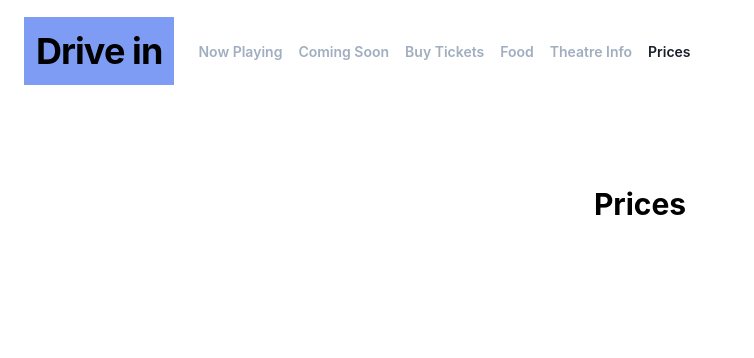
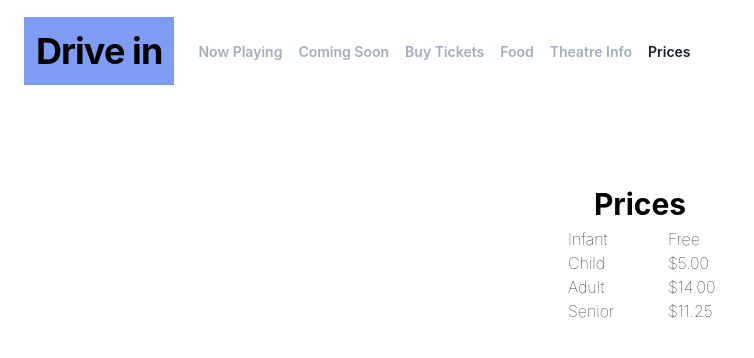
Before and after one commit to owen-duncan-snobel/driveIn, a React (Create React App) app: page /prices in a window 1280 px wide. Shown: the top 358 px of the page, without its empty margins (0-754 px from the left). Built offline with nearby package versions, Linux system fonts and the light colour scheme.

Commit message:
updated and reverted to stateful components for the time being

```diff
--- a/src/components/movieCards/cards/cards.js
+++ b/src/components/movieCards/cards/cards.js
@@ -38,7 +38,7 @@ const Cards = (props) => {
 										className=""
 										aria-label="BUY TICKET"
 									>
-										BUY TICKET
+										BUY TICKETS
 									</button>
 									<button className="" aria-label="TRAILER">
 										TRAILER
--- a/src/routes/comingsoon/comingsoon.js
+++ b/src/routes/comingsoon/comingsoon.js
@@ -437,11 +437,11 @@ class ComingSoon extends Component {
 			screens: props.screens,
 		};
 	}
-	async componentDidMount() {
+	componentDidMount() {
 		try {
 			let currentDate = moment().format('YYYY-MM-DD');
 			let url =
-				'https://driveindashboard.herokuapp.com/screens?screenDate=' +
+				'https://driveindashboard.herokuapp.com/screens?screenDate_gt=' +
 				currentDate;
 
 			fetch(url, {
--- a/src/routes/nowplaying/nowplaying.js
+++ b/src/routes/nowplaying/nowplaying.js
@@ -1,4 +1,4 @@
-import React, { setState, useEffect, useState } from 'react';
+import React, { Component } from 'react';
 import moment from 'moment';
 import MovieCards from '../../components/movieCards/movieCards';
 /**
@@ -230,10 +230,14 @@ return (
     <NowPlaying screens={screensDate} />
 )
  */
-const NowPlaying = () => {
-	const [screens, setScreens] = useState([{}]);
-
-	useEffect(() => {
+class NowPlaying extends Component {
+	constructor(props) {
+		super(props);
+		this.state = {
+			screens: props.screens,
+		};
+	}
+	componentDidMount() {
 		try {
 			let currentDate = moment().format('YYYY-MM-DD');
 			let url =
@@ -250,16 +254,18 @@ const NowPlaying = () => {
 						return res.json();
 					}
 				})
-				.then((data) => setScreens(data));
+				.then((data) => this.setState({ screens: data }));
 		} catch (error) {
 			console.log(error);
 		}
-	}, [screens]);
-	return (
-		<div>
-			<MovieCards screens={screens} />
-		</div>
-	);
-};
+	}
+	render() {
+		return (
+			<div>
+				<MovieCards screens={this.state.screens} />
+			</div>
+		);
+	}
+}
 
 export default NowPlaying;
--- a/src/routes/prices/prices.js
+++ b/src/routes/prices/prices.js
@@ -1,12 +1,33 @@
-import React, { useEffect, useState } from 'react';
+import React, { Component } from 'react';
 
-const Prices = () => {
-	const [getPrices, setPrices] = useState({ prices: [] });
-
-	return (
-		<div className="flex items-center justify-around pt-20">
-			<div className="text-3xl font-bold">Prices</div>
-		</div>
-	);
-};
+/**
+ * Example Prices Data
+ * infant (under 2) = free
+ * child = $5.00
+ * adult = $14.00
+ * senior = $11.25
+ */
+class Prices extends Component {
+	constructor(props) {
+		super(props);
+		this.state = {};
+	}
+	render() {
+		return (
+			<div className="w-48 mx-auto mt-20">
+				<div className=" text-center text-3xl font-bold">Prices</div>
+				<div class="grid grid-cols-2 gap-x-8 pl-6 font-hairline">
+					<div>Infant</div>
+					<div>Free</div>
+					<div>Child</div>
+					<div>$5.00</div>
+					<div>Adult</div>
+					<div>$14.00</div>
+					<div>Senior</div>
+					<div className="">$11.25</div>
+				</div>
+			</div>
+		);
+	}
+}
 export default Prices;
```
Also changed, not shown: 1 other file (tests, documents, lock files or other folders).
